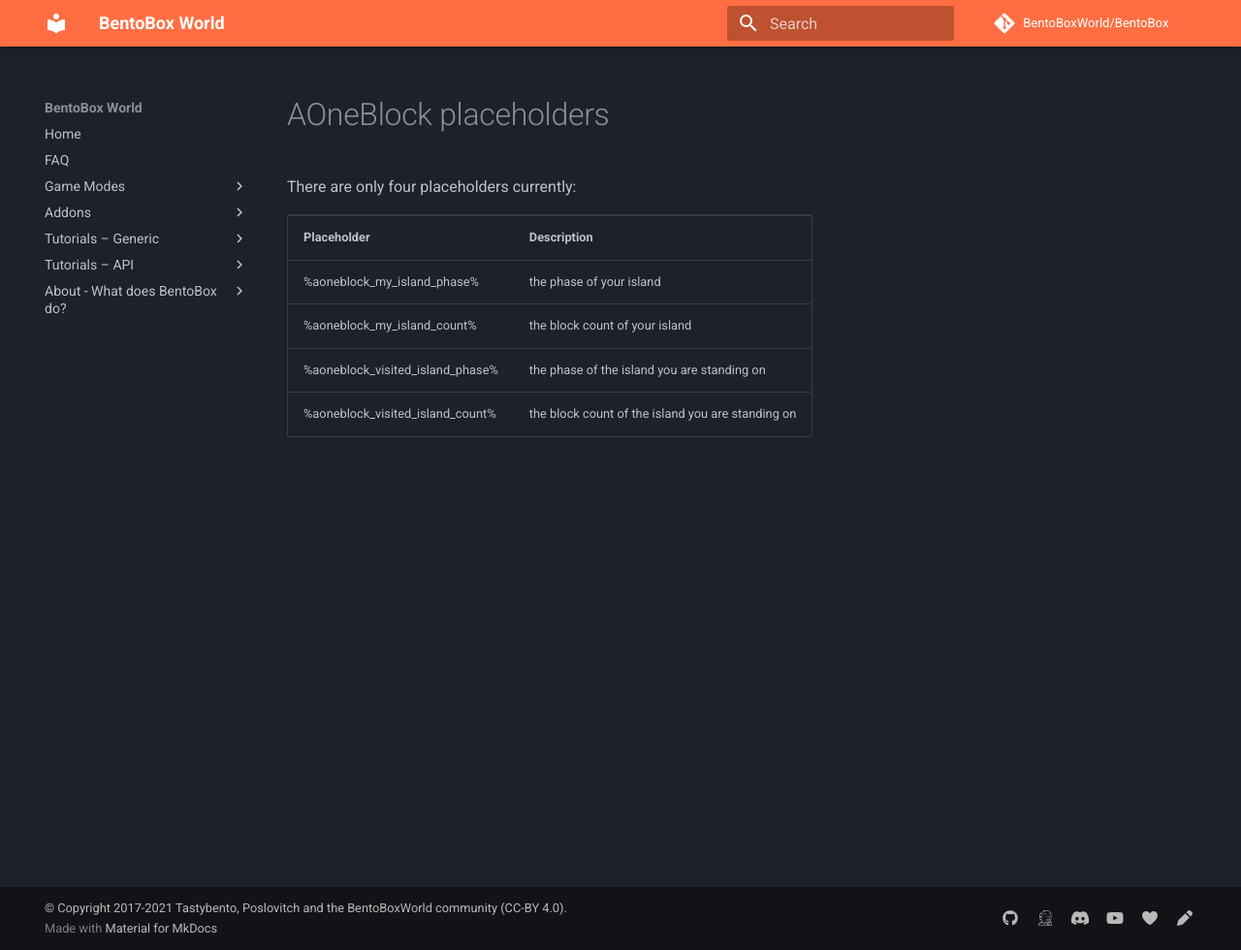
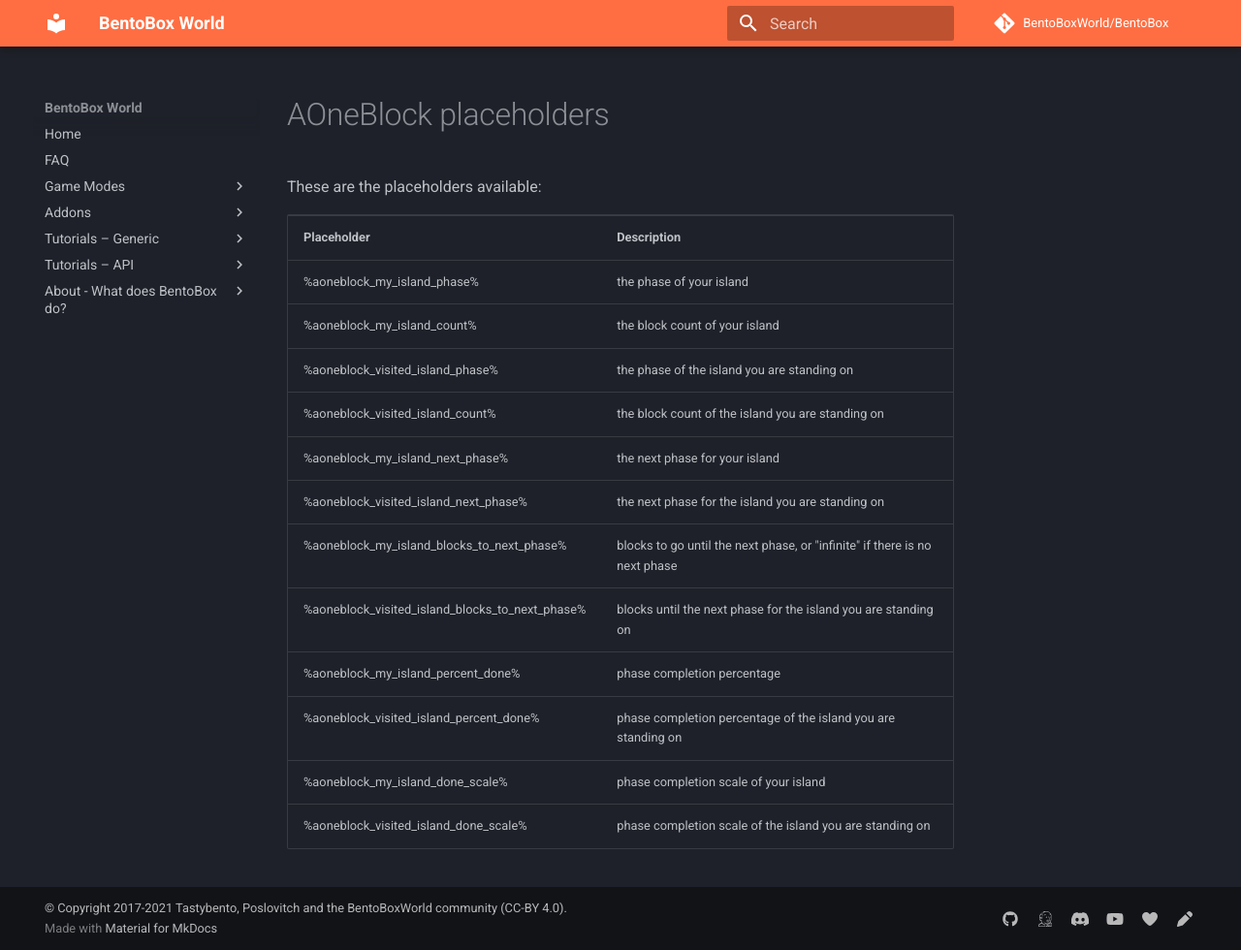
Before and after one commit to BentoBoxWorld/docs, an MkDocs documentation site: the page built from docs/gamemodes/AOneBlock/Placeholders.md, in a window 1280 px wide and 980 px high. Shown: the whole window at 97% size. Built offline with MkDocs 1.6.1 and Material for MkDocs 9.7.7, drawn with Linux system fonts in a browser that asks for light colours; comment, search, counter and statistics services are not loaded.

Commit message:
Updated AOneBlock placeholder list

```diff
--- a/docs/gamemodes/AOneBlock/Placeholders.md
+++ b/docs/gamemodes/AOneBlock/Placeholders.md
@@ -1,6 +1,7 @@
 # AOneBlock placeholders
 
-There are only four placeholders currently:
+These are the placeholders available:
+
 <table align='center'>
 <tr>
   <td align='left'><b>Placeholder</b></td>
@@ -22,4 +23,37 @@
   <td align='left'>%aoneblock_visited_island_count%
   <td align='left'>the block count of the island you are standing on
 </tr>
+<tr>
+  <td align='left'>%aoneblock_my_island_next_phase%
+  <td align='left'>the next phase for your island
+</tr>
+<tr>
+  <td align='left'>%aoneblock_visited_island_next_phase%
+  <td align='left'>the next phase for the island you are standing on
+</tr>
+<tr>
+  <td align='left'>%aoneblock_my_island_blocks_to_next_phase%
+  <td align='left'>blocks to go until the next phase, or "infinite" if there is no next phase
+</tr>
+<tr>
+  <td align='left'>%aoneblock_visited_island_blocks_to_next_phase%
+  <td align='left'>blocks until the next phase for the island you are standing on
+</tr>
+<tr>
+  <td align='left'>%aoneblock_my_island_percent_done%
+  <td align='left'>phase completion percentage
+</tr>
+<tr>
+  <td align='left'>%aoneblock_visited_island_percent_done%
+  <td align='left'>phase completion percentage of the island you are standing on
+</tr>
+<tr>
+  <td align='left'>%aoneblock_my_island_done_scale%
+  <td align='left'>phase completion scale of your island
+</tr>
+<tr>
+  <td align='left'>%aoneblock_visited_island_done_scale%
+  <td align='left'>phase completion scale of the island you are standing on
+</tr>
+
 </table>
```
